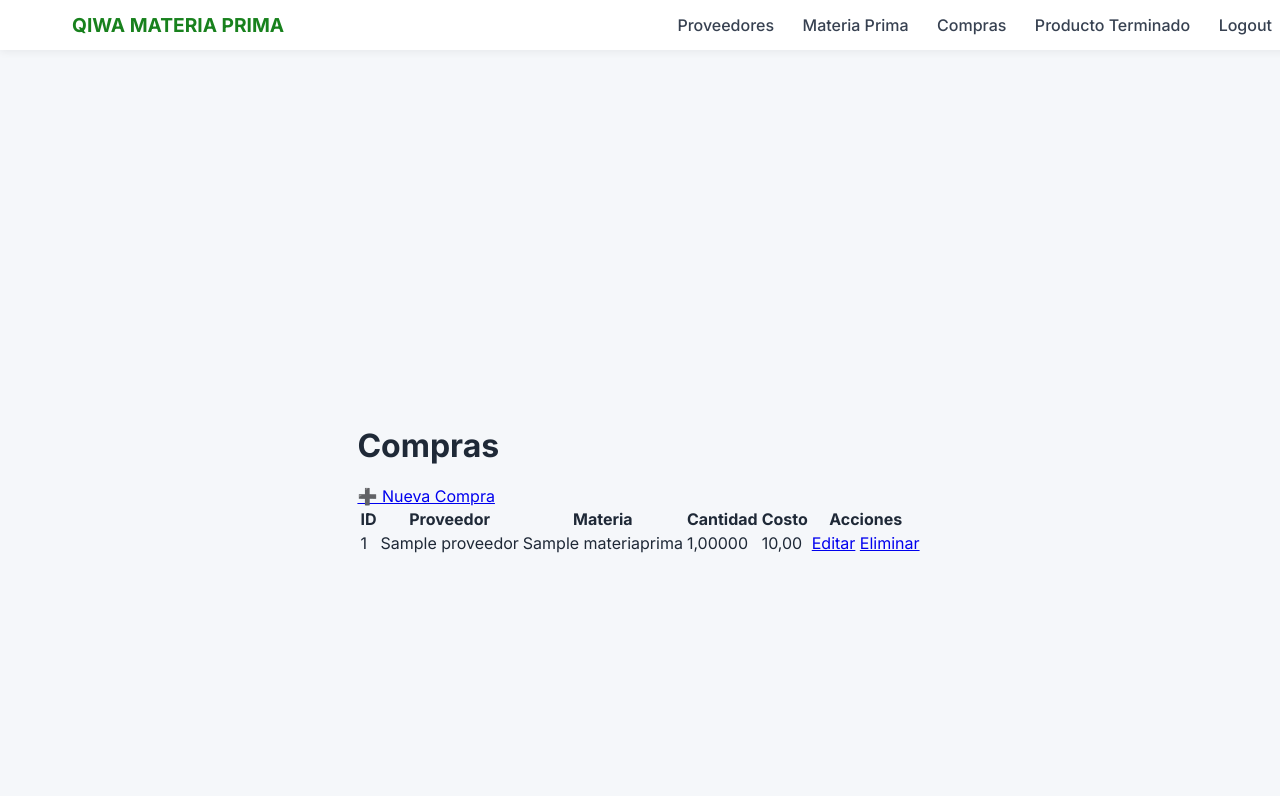
After one commit to MisaelMarron/MateriaPrima, a Django app: page /compras/ in a window 1280 px wide. The commit adds this page. Shown: the top 796 px of the page. Run offline with Django 5.2, Linux system fonts and the light colour scheme; a user stored in the database is signed in; tables that the repository leaves empty hold one stand-in row (values such as "Sample post").

Commit message:
feat: Agregar compras y producto final

```diff
--- a/MateriaPrimaGestor/models.py
+++ b/MateriaPrimaGestor/models.py
@@ -1,12 +1,11 @@
 from django.db import models
 from django.core.validators import MinValueValidator
-from django.core.exceptions import ValidationError
 
 class Proveedor(models.Model):
     codigo = models.AutoField(primary_key=True)
     nombre = models.CharField(max_length=150, unique=True)
     def __str__(self):
-        return f"{self.codigo} - {self.nombre}"
+        return f"{self.nombre}"
 
 class MateriaPrima(models.Model):
     codigo = models.AutoField(primary_key=True)
@@ -24,6 +23,8 @@ class Compra(models.Model):
     codigo = models.AutoField(primary_key=True)
     proveedor = models.ForeignKey(Proveedor, on_delete=models.PROTECT)
     materia_prima = models.ForeignKey(MateriaPrima, on_delete=models.PROTECT)
+    cantidad = models.DecimalField(max_digits=12, decimal_places=5, validators=[MinValueValidator(0)])
+    costo = models.DecimalField(max_digits=12, decimal_places=2, validators=[MinValueValidator(0)])
     fecha_creacion = models.DateTimeField(auto_now_add=True)
     fecha_actualizacion = models.DateTimeField(auto_now=True)
 
--- a/MateriaPrimaGestor/templates/base.html
+++ b/MateriaPrimaGestor/templates/base.html
@@ -28,6 +28,8 @@
                 {% if user.is_authenticated %}
                 <a href="{% url 'listar_proveedores' %}">Proveedores</a>
                 <a href="{% url 'listar_materias' %}">Materia Prima</a>
+                <a href="{% url 'listar_compras' %}">Compras</a>
+                <a href="{% url 'listar_productos' %}">Producto Terminado</a>
                 <a href="{% url 'logout' %}">Logout</a>
                 {% else %}
                 <a href="{% url 'register' %}">Registrarse</a>
--- /dev/null
+++ b/MateriaPrimaGestor/templates/compra/listar.html
@@ -0,0 +1,28 @@
+{% extends "base.html" %}
+{% block title %}Compras{% endblock %}
+
+{% block content %}
+<h1>Compras</h1>
+
+<a href="{% url 'crear_compra' %}">➕ Nueva Compra</a>
+
+<table>
+<tr>
+<th>ID</th><th>Proveedor</th><th>Materia</th><th>Cantidad</th><th>Costo</th><th>Acciones</th>
+</tr>
+
+{% for c in compras %}
+<tr>
+<td>{{ c.codigo }}</td>
+<td>{{ c.proveedor.nombre }}</td>
+<td>{{ c.materia_prima.nombre }}</td>
+<td>{{ c.cantidad }}</td>
+<td>{{ c.costo }}</td>
+<td>
+<a href="{% url 'editar_compra' c.codigo %}">Editar</a>
+<a href="{% url 'eliminar_compra' c.codigo %}">Eliminar</a>
+</td>
+</tr>
+{% endfor %}
+</table>
+{% endblock %}
--- a/MateriaPrimaGestor/urls.py
+++ b/MateriaPrimaGestor/urls.py
@@ -18,4 +18,14 @@ urlpatterns = [
     path("materias/<int:pk>/editar/", views.editar_materia, name="editar_materia"),
     path("materias/<int:pk>/ajustar/", views.ajustar_materia, name="ajustar_materia"),
     path("materias/<int:pk>/eliminar/", views.eliminar_materia, name="eliminar_materia"),
+    # CRUD de compras
+    path("compras/", views.listar_compras, name="listar_compras"),
+    path("compras/crear/", views.crear_compra, name="crear_compra"),
+    path("compras/<int:pk>/editar/", views.editar_compra, name="editar_compra"),
+    path("compras/<int:pk>/eliminar/", views.eliminar_compra, name="eliminar_compra"),
+    # CRUD de productos terminados
+    path("productos/", views.listar_productos, name="listar_productos"),
+    path("productos/crear/", views.crear_producto, name="crear_producto"),
+    path("productos/<int:pk>/editar/", views.editar_producto, name="editar_producto"),
+    path("productos/<int:pk>/eliminar/", views.eliminar_producto, name="eliminar_producto"),
 ]
--- a/MateriaPrimaGestor/views.py
+++ b/MateriaPrimaGestor/views.py
@@ -3,6 +3,7 @@ from django.contrib.auth.forms import UserCreationForm, AuthenticationForm
 from django.contrib.auth.decorators import login_required
 from django.contrib.auth import login, logout
 from django.contrib import messages
+from django.db import transaction
 from .forms import *
 from .models import *
 
@@ -134,6 +135,106 @@ def eliminar_materia(request, pk):
         return redirect("listar_materias")
     return render(request, "materia/eliminar.html", {"materia": materia})
 
+############## CRUD de Compra
+@login_required
+def listar_compras(request):
+    compras = Compra.objects.select_related("proveedor", "materia_prima").all().order_by("-codigo")
+    return render(request, "compra/listar.html", {"compras": compras})
+
+@login_required
+@transaction.atomic
+def crear_compra(request):
+    form = CompraForm(request.POST or None)
+    if form.is_valid():
+        compra = form.save(commit=False)
+        materia = compra.materia_prima
+        # Aumentar inventario
+        materia.cantidad += compra.cantidad
+        # Actualizar costo al último comprado
+        materia.costo = compra.costo
+        materia.save()
+        compra.save()
+        messages.success(request, "Compra registrada correctamente.")
+        return redirect("listar_compras")
+
+    return render(request, "compra/form.html", {"form": form, "titulo": "Registrar Compra"})
+
+@login_required
+@transaction.atomic
+def editar_compra(request, pk):
+    compra = get_object_or_404(Compra, pk=pk)
+    materia = compra.materia_prima
+    cantidad_anterior = compra.cantidad
+    form = CompraForm(request.POST or None, instance=compra)
+
+    if form.is_valid():
+        compra_editada = form.save(commit=False)
+        # Quitar efecto anterior
+        materia.cantidad -= cantidad_anterior
+        # Aplicar nuevo efecto
+        materia.cantidad += compra_editada.cantidad
+        # Actualizar costo
+        materia.costo = compra_editada.costo
+        materia.save()
+        compra_editada.save()
+        messages.success(request, "Compra actualizada correctamente.")
+        return redirect("listar_compras")
+    return render(request, "compra/form.html", {"form": form, "titulo": "Editar Compra"})
+
+@login_required
+def eliminar_compra(request, pk):
+    compra = get_object_or_404(Compra, pk=pk)
+    if request.method == "POST":
+        compra.delete()
+        messages.success(request, "Compra eliminada.")
+        return redirect("listar_compras")
+    return render(request, "compra/eliminar.html", {"compra": compra})
+
+############## CRUD de producto terminado
+@login_required
+def listar_productos(request):
+    productos = ProductoTerminado.objects.all().order_by("codigo")
+    return render(request, "producto/listar.html", {"productos": productos})
+
+@login_required
+def crear_producto(request):
+    form = ProductoForm(request.POST or None)
+    formset = DetalleProductoFormSet(request.POST or None)
+    if form.is_valid() and formset.is_valid():
+        producto = form.save()
+        formset.instance = producto
+        formset.save()
+        messages.success(request, "Producto y receta creados correctamente.")
+        return redirect("listar_productos")
+    return render(request, "producto/form.html", {
+        "form": form,
+        "formset": formset,
+        "titulo": "Crear Producto"
+    })
+
+@login_required
+def editar_producto(request, pk):
+    producto = get_object_or_404(ProductoTerminado, pk=pk)
+    form = ProductoForm(request.POST or None, instance=producto)
+    formset = DetalleProductoFormSet(request.POST or None, instance=producto)
+    if form.is_valid() and formset.is_valid():
+        form.save()
+        formset.save()
+        messages.success(request, "Receta actualizada correctamente.")
+        return redirect("listar_productos")
+    return render(request, "producto/form.html", {
+        "form": form,
+        "formset": formset,
+        "titulo": "Editar Producto"
+    })
+@login_required
+def eliminar_producto(request, pk):
+    producto = get_object_or_404(ProductoTerminado, pk=pk)
+
+    if request.method == "POST":
+        producto.delete()
+        messages.success(request, "Producto eliminado.")
+        return redirect("listar_productos")
+
+    return render(request, "producto/eliminar.html", {"producto": producto})
 ############## CRUD de
-
-############## CRUD de
```
Also changed, not shown: MateriaPrimaGestor/forms.py (+13 -51 lines), MateriaPrimaGestor/services.py (deleted, +0 -41 lines), MateriaPrimaGestor/templates/compra/eliminar.html (added, +12 -0 lines), MateriaPrimaGestor/templates/compra/form.html (added, +14 -0 lines), MateriaPrimaGestor/templates/producto/eliminar.html (added, +12 -0 lines), MateriaPrimaGestor/templates/producto/form.html (added, +36 -0 lines), MateriaPrimaGestor/templates/producto/listar.html (added, +25 -0 lines), MateriaPrimaGestor/migrations/0008_compra_costo.py (added), MateriaPrimaGestor/migrations/0009_compra_cantidad.py (added).
